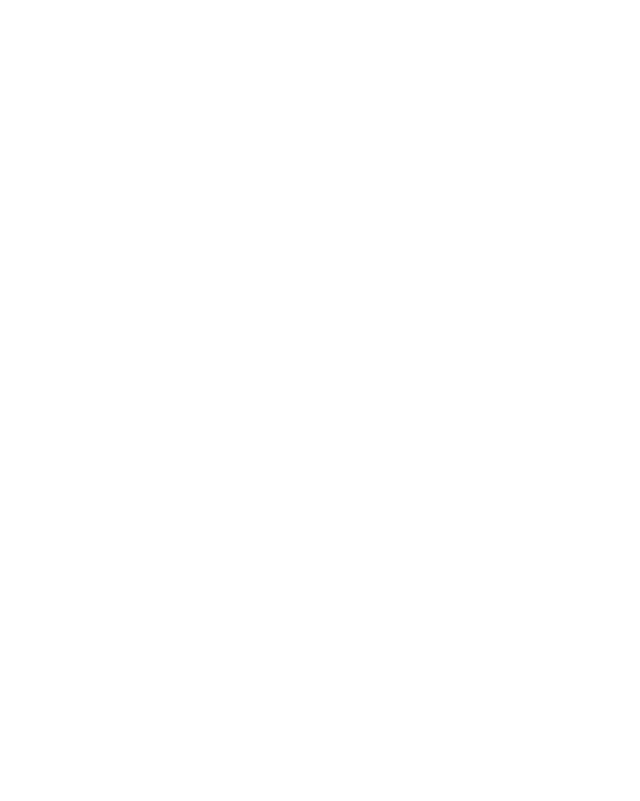
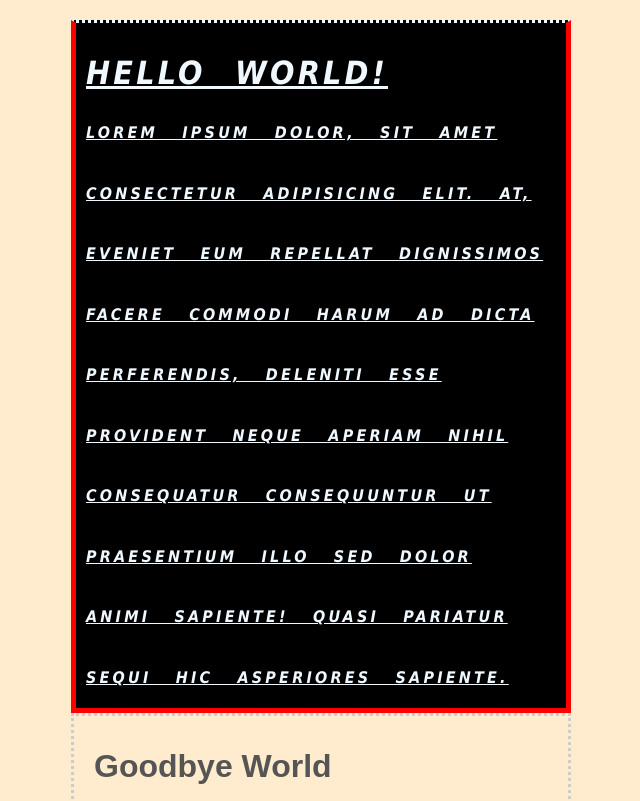
Before and after one commit to JawadADeveloper/CSS-Worksheet-and-Project-, a plain HTML site: page Worksheet/Index.html in a window 1280 px wide. Shown: the top 801 px of the page, without its empty margins (319-959 px from the left). Drawn offline with Linux system fonts and the light colour scheme.

Commit message:
CSS WORKSHEET

```diff
--- a/Worksheet/Index.html
+++ b/Worksheet/Index.html
@@ -4,8 +4,18 @@
     <meta charset="UTF-8">
     <meta name="viewport" content="width=device-width, initial-scale=1.0">
     <title>Document</title>
+    <link rel="stylesheet" href="style.css">
 </head>
 <body>
-
+    <div class="container">
+    <div class="box-1">
+        <h1>Hello World!</h1>
+        <p>Lorem ipsum dolor, sit amet consectetur adipisicing elit. At, eveniet eum repellat dignissimos facere commodi harum ad dicta perferendis, deleniti esse provident neque aperiam nihil consequatur consequuntur ut praesentium illo sed dolor animi sapiente! Quasi pariatur sequi hic asperiores sapiente.</p>
+    </div>
+    <div class="box-2">
+    <h1>Goodbye World</h1>
+    <p>Lorem ipsum dolor, sit amet consectetur adipisicing elit. At, eveniet eum repellat dignissimos facere commodi harum ad dicta perferendis, deleniti esse provident neque aperiam nihil consequatur consequuntur ut praesentium illo sed dolor animi sapiente! Quasi pariatur sequi hic asperiores sapiente.</p>
+</div>
+</div>
 </body>
 </html>
--- a/Worksheet/style.css
+++ b/Worksheet/style.css
@@ -0,0 +1,49 @@
+*{
+    margin: 0;
+    padding: 0;
+}
+
+body{
+    background-color: blanchedalmond;
+    color: #555555;
+
+    font-family: Arial, Helvetica, sans-serif;
+    font-size: 16px;
+    font-weight: normal;
+    font: normal 16px Arial, Helvetica, sans-serif;
+    line-height: 1.6cm;
+}
+
+.container{
+    width: 500px;
+    margin:auto;
+}
+
+.box-1 {
+    background-color: black;
+    color: aliceblue;
+    border: 5px red solid;
+    border-top: dotted;
+
+    padding-left: 10px;
+    padding-right: 10px;
+    padding-top: 20px;
+    padding: auto ;
+
+    margin-top: 20px;
+
+    font-family: tahoma;
+    font-weight: 800;
+    font-style: italic;
+    text-decoration: underline;
+    text-transform: uppercase;
+    letter-spacing: 0.2em;
+    word-spacing: 1em;
+
+}
+
+.box-2{
+    border: 3px dotted#ccc;
+    padding: 20px;
+
+}
```
